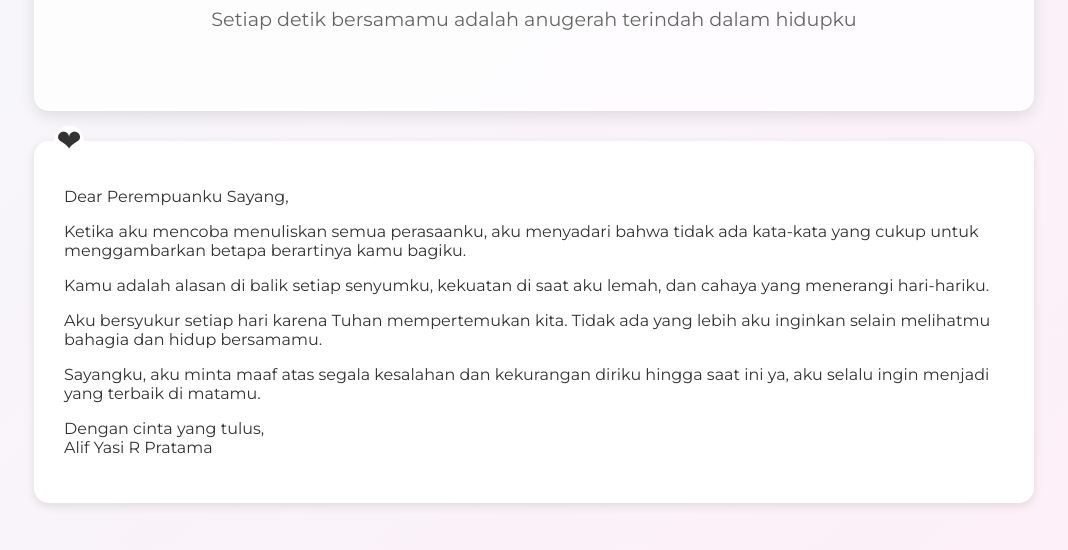
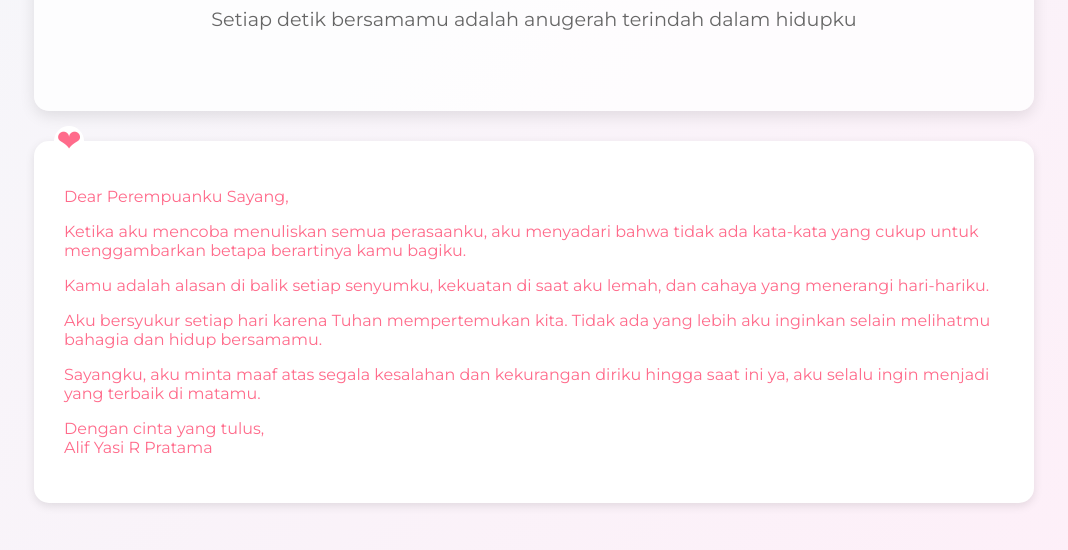
Before and after one commit to megawatipepek/GPT, a plain HTML site: page index.html in a window 1280 px wide. Shown: the part 179-729 px from the top of the page, without its empty margins (106-1174 px from the left). Drawn offline with Linux system fonts and the light colour scheme.

Commit message:
Update index.html

```diff
--- a/index.html
+++ b/index.html
@@ -3,7 +3,7 @@
 <head>
     <meta charset="UTF-8">
     <meta name="viewport" content="width=device-width, initial-scale=1.0">
-    <title>Untuk Cintaku 💖</title>
+    <title>Untuk Cintaku 💗</title>
     <style>
         @import url('https://fonts.googleapis.com/css2?family=Dancing+Script:wght@700&family=Montserrat:wght@400;600&display=swap');
 
@@ -12,7 +12,7 @@
             padding: 0;
             background: linear-gradient(135deg, #f5f7fa 0%, #ffeef8 100%);
             font-family: 'Montserrat', sans-serif;
-            color: #333;
+            color: #ff6b8b;
             overflow-x: hidden;
         }
 
```
